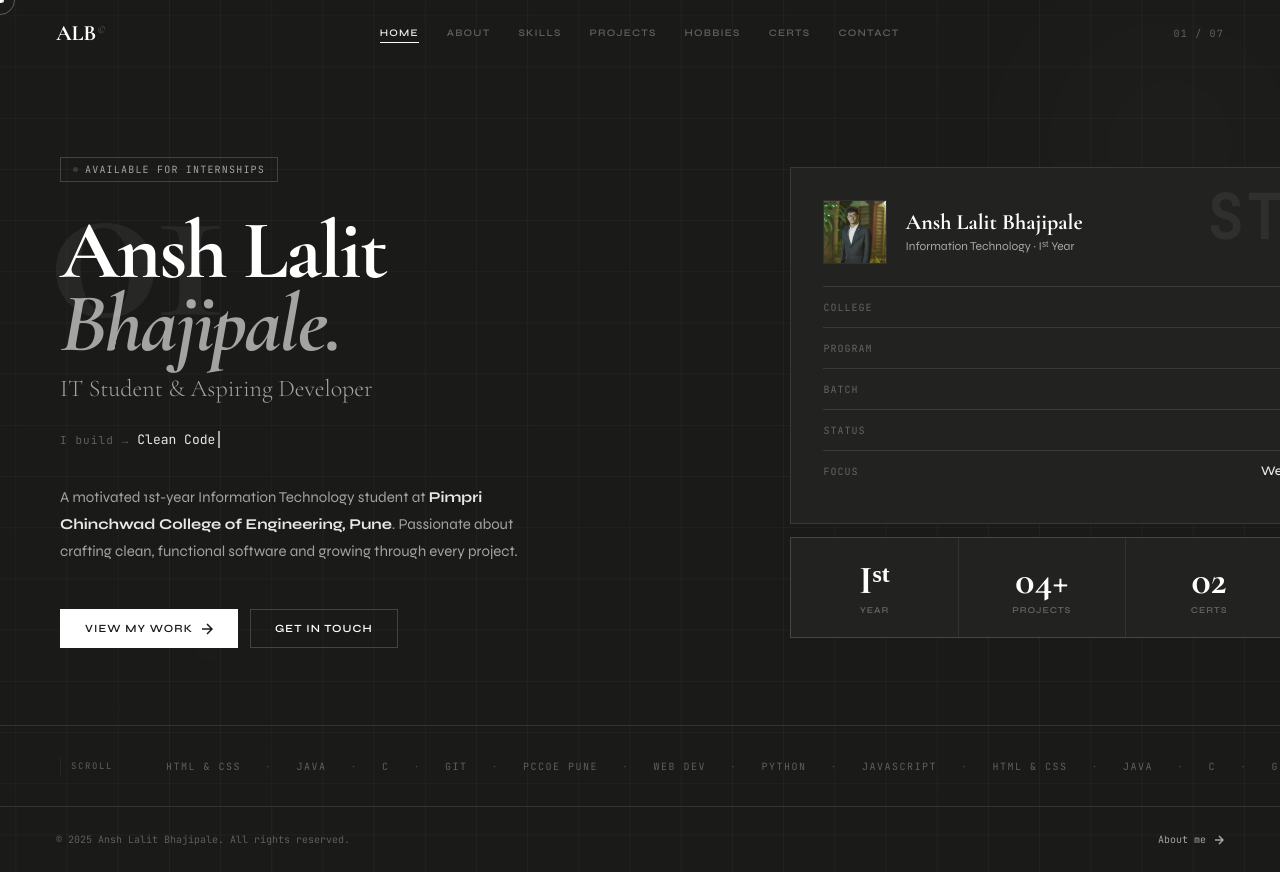
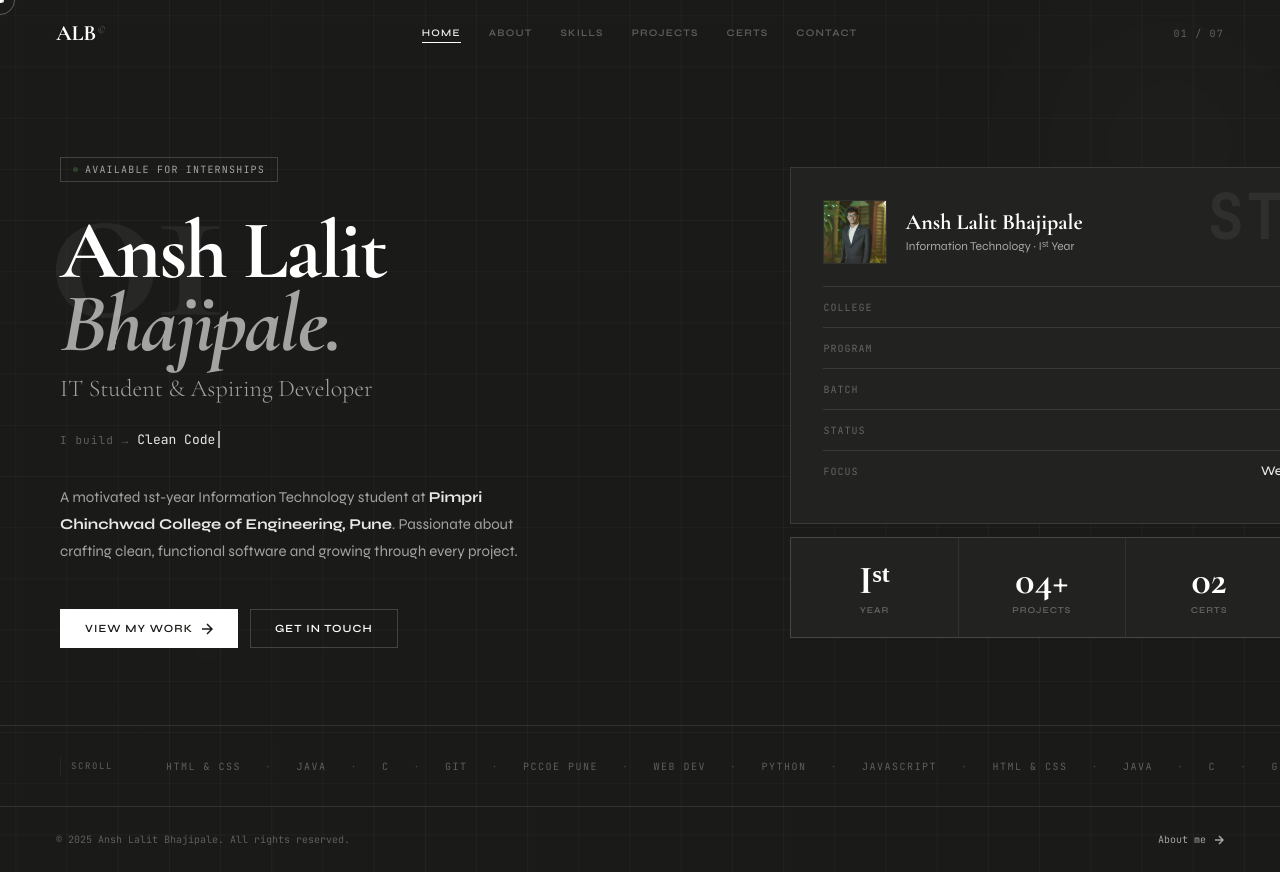
Before and after one commit to ansh-476/My-Portfolio, a plain HTML site: page index.html in a window 1280 px wide. Drawn offline with nearby package versions, Linux system fonts and the light colour scheme.

Commit message:
Remove Hobbies button from index.html

```diff
--- a/index.html
+++ b/index.html
@@ -32,9 +32,6 @@
         </button>
         <button class="nl" data-p="projects" onclick="go('projects', event)">
           Projects
-        </button>
-        <button class="nl" data-p="hobbies" onclick="go('hobbies', event)">
-          Hobbies
         </button>
         <button
           class="nl"
```
